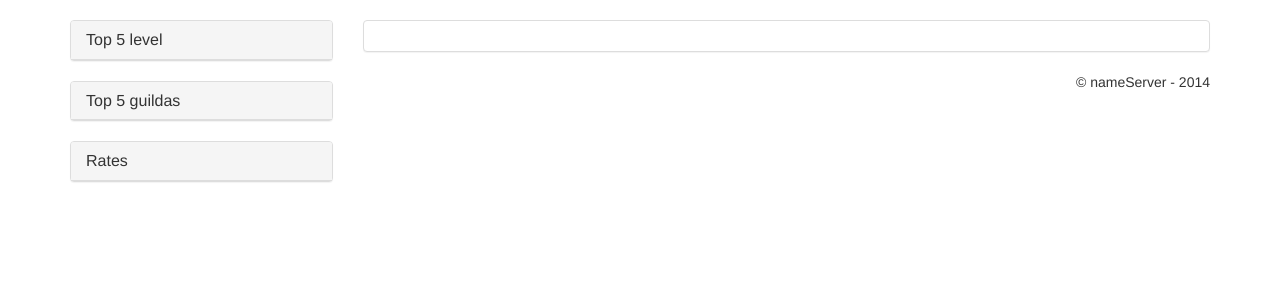
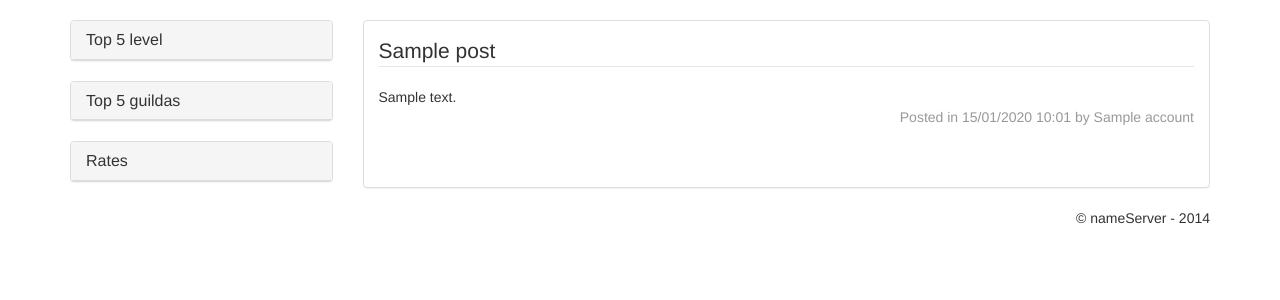
Before and after one commit to avuenja/otaac, a CakePHP app: template app/View/Posts/index.ctp in a window 1280 px wide. Shown: the part 51-351 px from the top of the page. Run offline with PHP 8.4 and a stand-in for CakePHP, Linux system fonts and the light colour scheme; the template is opened without the code that fills it: most values are stand-ins (such as "Sample title", 1, 10 or a date in 2020); data that the repository does not hold is empty; some libraries are stand-ins or nearby versions.

Commit message:
Home has been finalized

```diff
--- a/app/Model/Post.php
+++ b/app/Model/Post.php
@@ -30,6 +30,5 @@ class Post extends AppModel {
 
 	// Método beforeSave (Antes de salvar)
 	public function beforeSave($options = array()) {
-		$this->data['Post']['created_by'] = $this->Session->read('Account.id');
 	}
 }
--- a/app/View/Posts/index.ctp
+++ b/app/View/Posts/index.ctp
@@ -1,4 +1,15 @@
 <?php $this->set('title_for_layout', 'Home'); // Titulo da pagina ?>
 <div class="panel panel-default panel-body">
-	<?php pr($this->params); ?>
+	<?php foreach ($posts as $post) { ?>
+	<fieldset>
+		<legend><?php echo $post['Post']['title']; ?></legend>
+		<div class="text-justify"><?php echo $post['Post']['body']; ?></div>
+		<div class="text-right text-muted">Posted in <?php echo date('d/m/Y H:m', strtotime($post['Post']['created'])); ?> by <?php echo $post['Account']['name']; ?></div>
+	</fieldset>
+	<?php } ?>
+	<div class="text-center">
+		<ul class="pagination">
+			<?php echo $this->Paginator->numbers(); ?>
+		</ul>
+	</div>
 </div>
```
Also changed, not shown: app/Controller/PostsController.php (+10 -8 lines).
